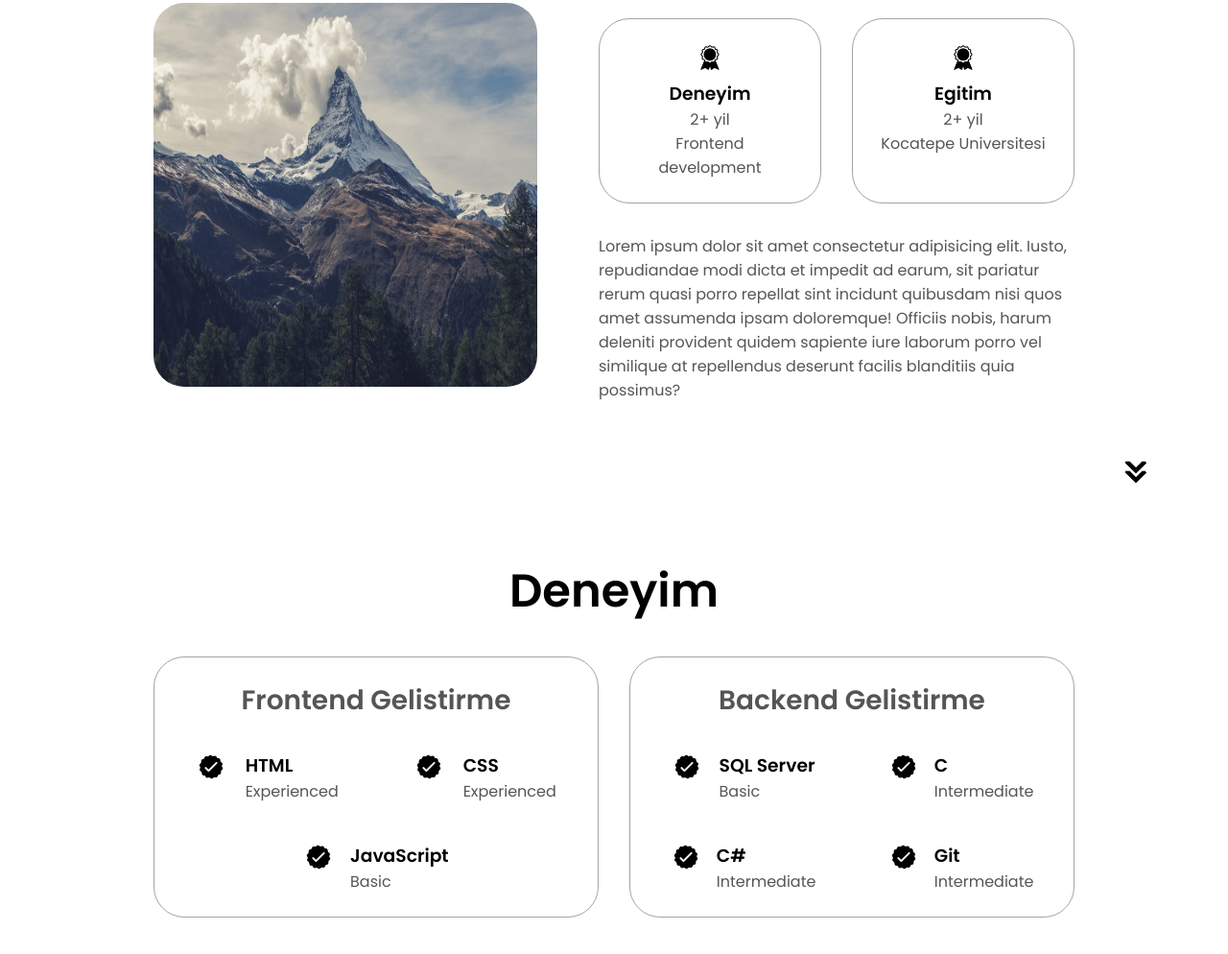
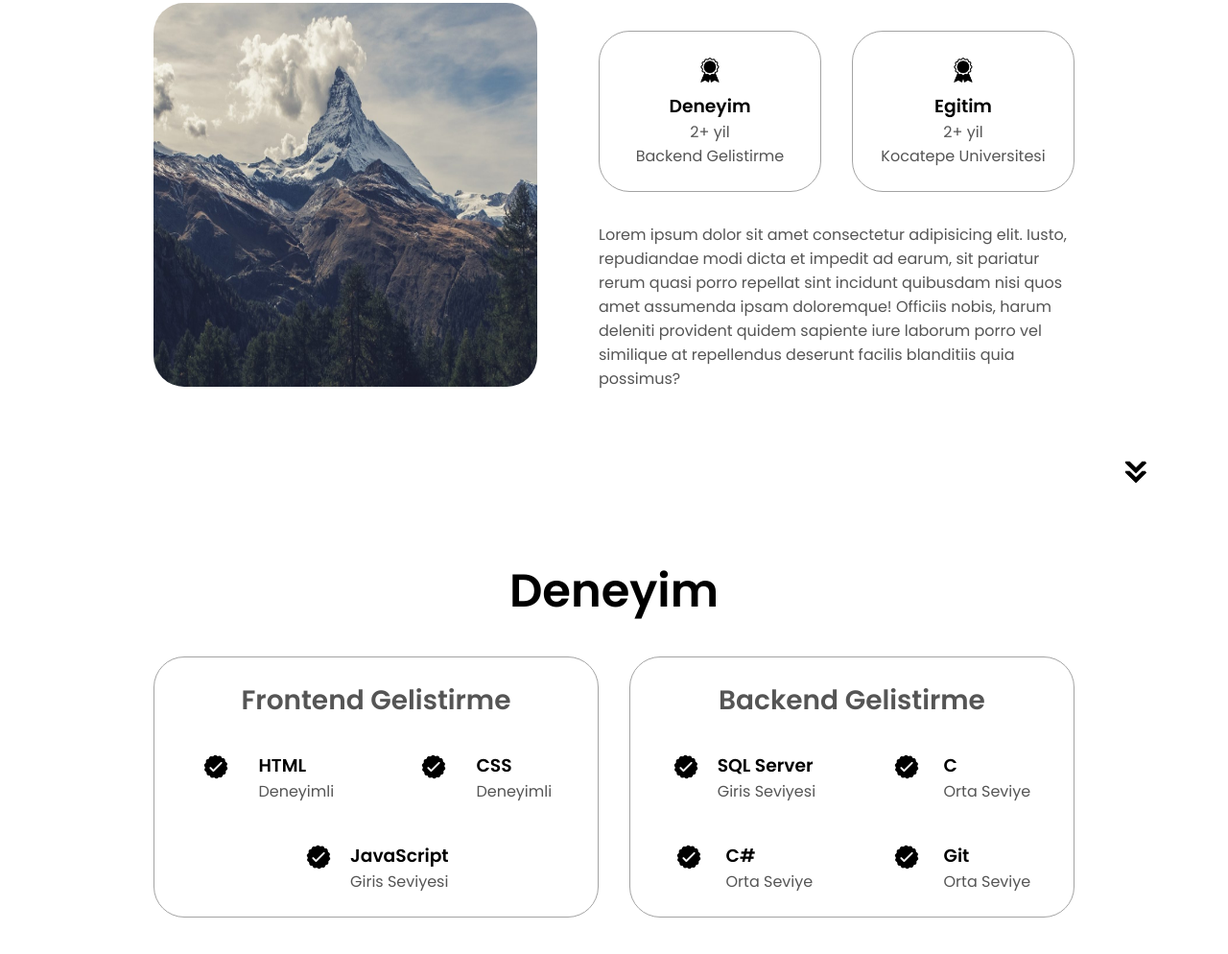
Before and after one commit to erginylmz16/ergin.io, a plain HTML site: page index.html in a window 1280 px wide. Shown: the part 1116-2110 px from the top of the page at 96% size. Drawn offline with Linux system fonts and the light colour scheme.

Commit message:
Missing translations have been added

```diff
--- a/index.html
+++ b/index.html
@@ -83,7 +83,7 @@
 								class="icon"
 							/>
 							<h3>Deneyim</h3>
-							<p>2+ yil <br />Frontend development</p>
+							<p>2+ yil <br />Backend Gelistirme</p>
 						</div>
 						<div class="details-container">
 							<img
@@ -129,7 +129,7 @@
 								/>
 								<div>
 									<h3>HTML</h3>
-									<p>Experienced</p>
+									<p>Deneyimli</p>
 								</div>
 							</article>
 							<article>
@@ -140,7 +140,7 @@
 								/>
 								<div>
 									<h3>CSS</h3>
-									<p>Experienced</p>
+									<p>Deneyimli</p>
 								</div>
 							</article>
 							<article>
@@ -151,7 +151,7 @@
 								/>
 								<div>
 									<h3>JavaScript</h3>
-									<p>Basic</p>
+									<p>Giris Seviyesi</p>
 								</div>
 							</article>
 						</div>
@@ -167,7 +167,7 @@
 								/>
 								<div>
 									<h3>SQL Server</h3>
-									<p>Basic</p>
+									<p>Giris Seviyesi</p>
 								</div>
 							</article>
 							<article>
@@ -178,7 +178,7 @@
 								/>
 								<div>
 									<h3>C</h3>
-									<p>Intermediate</p>
+									<p>Orta Seviye</p>
 								</div>
 							</article>
 							<article>
@@ -189,7 +189,7 @@
 								/>
 								<div>
 									<h3>C#</h3>
-									<p>Intermediate</p>
+									<p>Orta Seviye</p>
 								</div>
 							</article>
 							<article>
@@ -200,7 +200,7 @@
 								/>
 								<div>
 									<h3>Git</h3>
-									<p>Intermediate</p>
+									<p>Orta Seviye</p>
 								</div>
 							</article>
 						</div>
```
